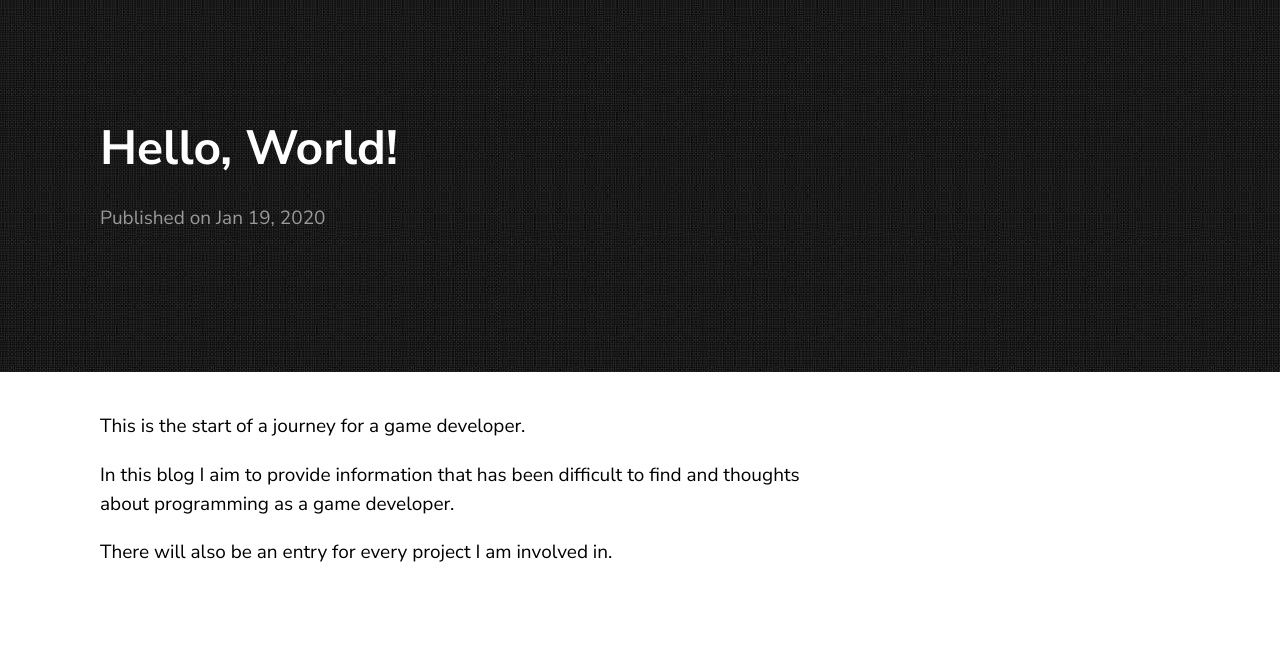
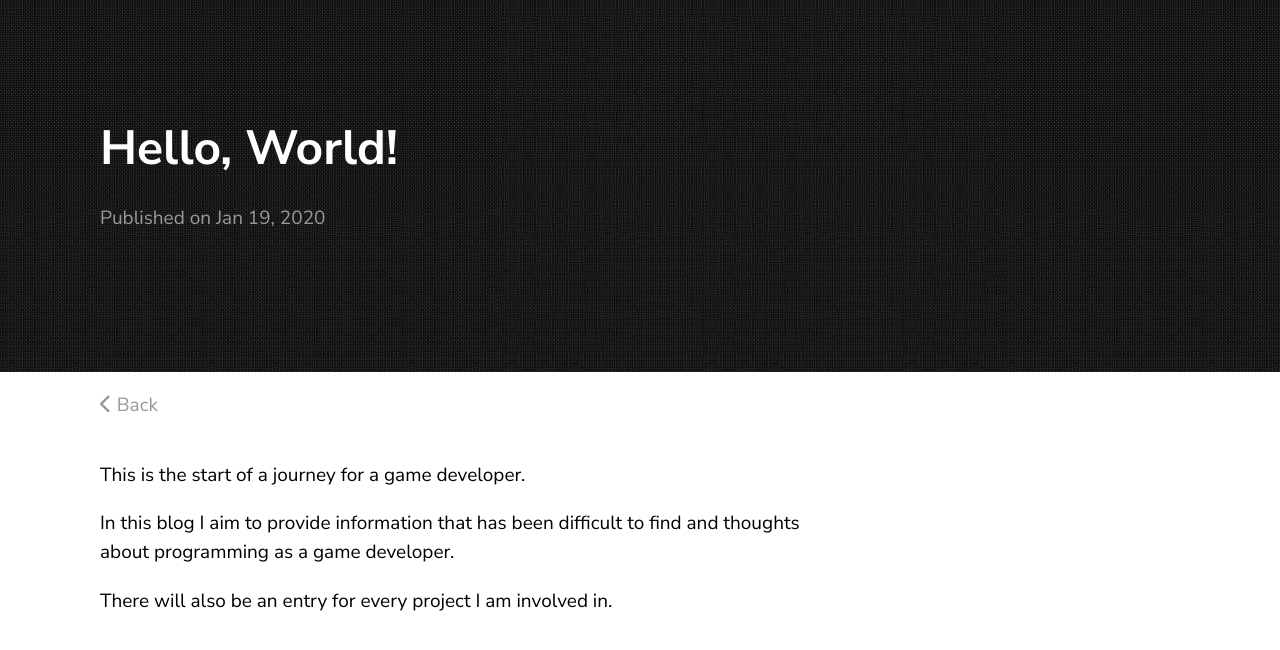
Before and after one commit to PereViader/Game-Developer-Blog, a Jekyll site: the page built from _posts/2020-01-19-hello-world.markdown, in a window 1280 px wide. Shown: the top 650 px of the page. Built offline with Jekyll 4.4.1, drawn with Linux system fonts in a browser that asks for light colours; nearby versions of some CDN libraries; comment, search, counter and statistics services are not loaded.

Commit message:
Add back link to posts

```diff
--- a/_layouts/post.html
+++ b/_layouts/post.html
@@ -14,6 +14,9 @@
   </header>
   <main>
     <div class="container">
+      <div class="post-header">
+        <a href="{{ site.baseurl }}/"><span><i class="fas fa-chevron-left"></i> Back</span></a>
+      </div>
       <div class="post-container">
         {{ content }}
       </div>
--- a/assets/css/style.scss
+++ b/assets/css/style.scss
@@ -118,3 +118,8 @@
     margin-right: .2em;
     text-align: center;
 }
+
+.post-header
+{
+    margin-top: 1em;
+}
```
